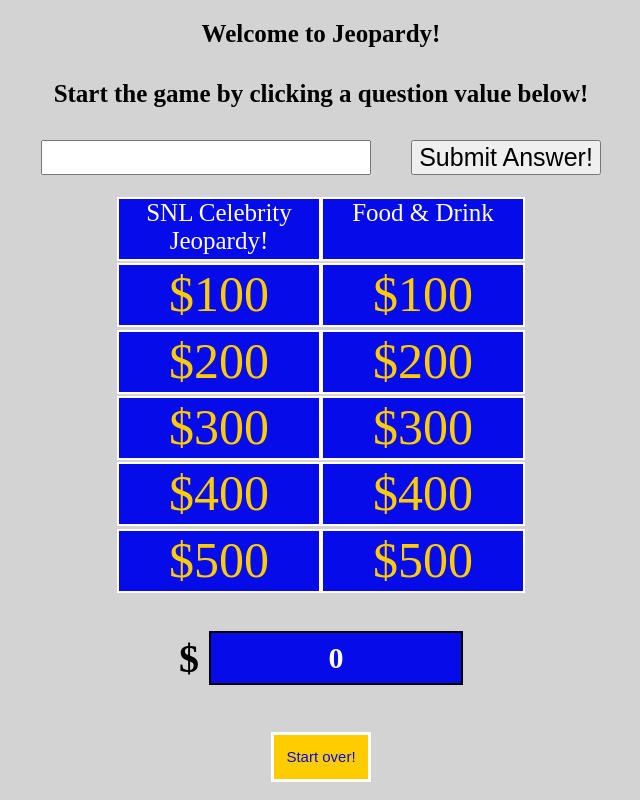
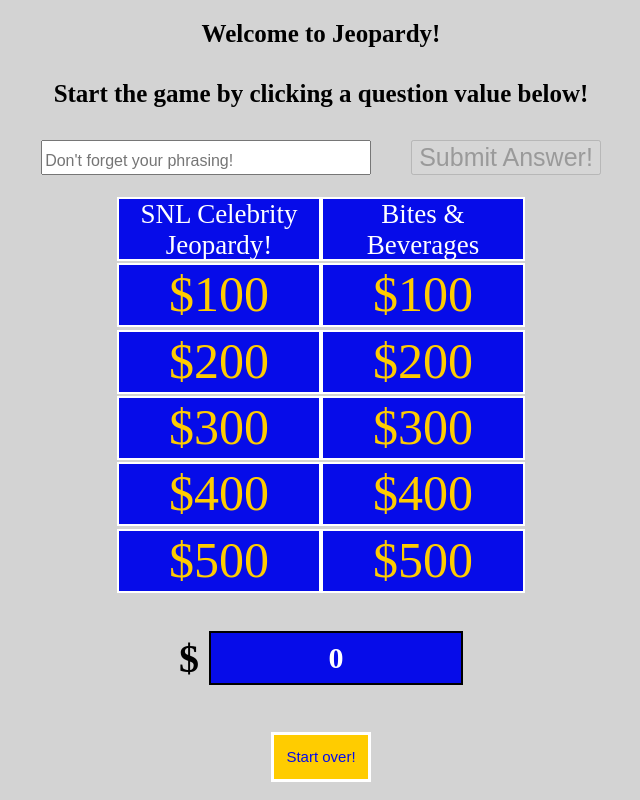
Before and after one commit to KincentVompany22/jeopardy, a plain HTML site: page index.html in a window 1280 px wide. Both pictures are taken after a click on the button "Start over!". Shown: the part 80-880 px from the top of the page, without its empty margins (319-959 px from the left). Drawn offline with Linux system fonts and the light colour scheme.

Commit message:
MVP ready commit

```diff
--- a/app.js
+++ b/app.js
@@ -19,9 +19,6 @@ User Story / Pseudo Code:
     - Make just answered question unclickable.
     - Until next question is clicked, the previous question, answer, and inputted answer remain on screen
         - Done so through the clear() function
-
-
-
 - Once all questions are answered (questionDirectory.clicked = true for all questions) then analyze current score
     - Use the every() method to indentify that every questionDirectory.clicked = true
     - If current score is positive - user wins!
@@ -29,24 +26,29 @@ User Story / Pseudo Code:
         - Might need to store textContent for board in an array (like TicTacToe)
 - User can play again by clicking Start Over Button (id reset)
     - Runs init function to reset board, return all textContent to board
+    - since questionEls is a nodelist, cannot extract textContent
+        - Have to run a forEach to look for textContent for each element and return it to a new array
+        - Then loop through this array to add back the textContent to each questionEls
 */
 
 /*-------------------------------- Constants --------------------------------*/
 
 const questionDirectory = [
+    // questions and answers are added to this array
+        // must be added in same format with question & category ID's and values lined up or will break
     // have to add categoryID and categoryName key / property pairs to existing object or it messes up the ID match in handleQuestionClick
     // only need to add categoryID and categoryName key / property pairs once because of the .find() method used to identify them
     {categoryID: "category1", categoryName: "SNL Celebrity Jeopardy!",
      questionID: "column1-question1", clicked: false, value: "$100", question: "This barnyard animal says 'Moo'", answer: "What is a cow?"},
-    {questionID: "column1-question2", clicked: false, value: "$200", category: "SNL Celebrity Jeopardy!", question: "It comes out of your faucet, and you shower in it too.", answer: "What is water?"},
-    {questionID: "column1-question3", clicked: false, value: "$300", category: "SNL Celebrity Jeopardy!", question: "This color is the only one that ends in 'urple.'", answer: "What is purple?"},
-    {questionID: "column1-question4", clicked: false, value: "$400", category: "SNL Celebrity Jeopardy!", question: "This number comes after two", answer: "What is three?"},
-    {questionID: "column1-question5", clicked: false, value: "$500", category: "SNL Celebrity Jeopardy!", question: "She is married to your father", answer: "Who is your mother?"},
+    {questionID: "column1-question2", clicked: false, value: "$200", question: "It comes out of your faucet, and you shower in it too.", answer: "What is water?"},
+    {questionID: "column1-question3", clicked: false, value: "$300", question: "This color is the only one that ends in 'urple.'", answer: "What is purple?"},
+    {questionID: "column1-question4", clicked: false, value: "$400", question: "This number comes after two", answer: "What is three?"},
+    {questionID: "column1-question5", clicked: false, value: "$500", question: "She is married to your father", answer: "Who is your mother?"},
 
-    {categoryID: "category2", categoryName: "Food & Drink",
+    {categoryID: "category2", categoryName: "Bites & Beverages",
      questionID: "column2-question1", clicked: false, value: "$100", question: "This fruit keeps the doctor away if eaten once a day", answer: "What is an apple?"},
     {questionID: "column2-question2", clicked: false, value: "$200", question: "It's the Italian word for “ice cream.”", answer: "What is gelato?"},
-    {questionID: "column2-question3", clicked: false, value: "$300", question: "This legume is used to make hummus.", answer: "What are chickpeas?"},
+    {questionID: "column2-question3", clicked: false, value: "$300", question: "These legumes are used to make hummus.", answer: "What is are chickpeas?"},
     {questionID: "column2-question4", clicked: false, value: "$400", question: "This cocktail of vodka, tomato juice, and spices is often enjoyed at brunch.", answer: "What is a Bloody Mary?"},
     {questionID: "column2-question5", clicked: false, value: "$500", question: "This spice, sometimes called “red gold,” is the most expensive in the world by weight and comes from the stigma of a flower.", answer: "What is saffron?"},
 
@@ -65,7 +67,7 @@ let currentQuestion
 
 /*------------------------ Cached Element References ------------------------*/
 
-// Categories
+// Categories--------------------------------------------
 const categoryOne = document.getElementById("category1")
     // console.dir(categoryOne) returns element object
     const categoryOneTitle = questionDirectory.find((question) => { // finds the first instance of "category1"
@@ -79,51 +81,49 @@ const categoryTwo = document.getElementById("category2")
     })
     categoryTwo.textContent = categoryTwoTitle.categoryName
 
-// Questions
+// Questions--------------------------------------------
 const questionEls = document.querySelectorAll(".question")
-    console.dir(questionEls)
+    //console.dir(questionEls)
+
+// the questionEls directly does not have textContent, the elements within it do so you cannot just write questionEls.textContent like I did for the originalQuestion & Answer Display
+const originalValuesDisplay = [] // need empty array to hold the textContents for all the questionEls
+
+questionEls.forEach((element) => { // add to this array with a forEach loop
+    originalValuesDisplay.push(element.textContent) // forEach can look at each elements textContent and then push it to my new array
+})
+//console.log(originalValuesDisplay) // confirming array populates with correct values
 
 const questionDisplay = document.getElementById("question-display")
-    console.dir(questionDisplay)
+    //console.dir(questionDisplay)
 
 const originalQuestionDisplay = questionDisplay.textContent
+    //console.dir(originalQuestionDisplay)
 
-// Answers
+// Answers--------------------------------------------
 const answerInput = document.getElementById("answer-input")
-   console.dir(answerInput)
+    //console.dir(answerInput)
+
+const originalInputPlaceholder = answerInput.placeholder
+    //console.dir(originalInputPlaceholder)
 
 const submitAnswer = document.getElementById("submit-answer-button")
-    console.dir(submitAnswer)
+    //console.dir(submitAnswer)
 
 const answerDisplay = document.getElementById("answer-display")
-    console.dir(answerDisplay)
+    //console.dir(answerDisplay)
 
 const originalAnswerDisplay = answerDisplay.textContent
+    //console.dir(originalAnswerDisplay)
 
-// Score & Reset
+// Score & Reset--------------------------------------------
 const scoreDisplay = document.getElementById("score-display")
-    console.dir(scoreDisplay)
+    //console.dir(scoreDisplay)
 
 const resetButton = document.getElementById("reset")
-    console.dir(resetButton)
+    //console.dir(resetButton)
 
 
 /*-------------------------------- Functions --------------------------------*/
-
-const init = () => {
-    score = 0
-    currentQuestion = null
-    questionDirectory.forEach((question) => { // need to change all of the clicked properties back to false when restarting game
-        question.clicked = false
-    })
-    // console.log("Init works") // confirming that the function works before adding all of the display changes
-    questionDisplay.textContent = originalQuestionDisplay
-    answerDisplay.textContent = originalAnswerDisplay
-    scoreDisplay.textContent = 0
-    // NEED TO RESET BOARD // CREATE CACHED ELEMENTS FOR BOARD ALSO
-}
-// init()
-
 
 const clear = () => {
     answerDisplay.textContent = "" // starts out empty and everytime a quesiton is clicked it becomes empty
@@ -138,7 +138,7 @@ const handleQuestionClick = (event) => { // has to grab the id of the element an
     let boardID = event.target.id
     let IDmatch = questionDirectory.find((question) => {
         return question.questionID === boardID // returns the object where the target ID matches the question ID
-        // quite proud of realizing that the easiest way to return the correct questin was to match the ID's for the elements and the question array
+        // quite proud of realizing that the easiest way to return the correct question was to match the ID's for the elements and the question array
     })
    //console.dir(IDmatch) // checking the correct object was returned
    if (IDmatch) {
@@ -190,9 +190,9 @@ const updateGame = () => {
         questionEls[index].textContent = "-" // this should still work even with more question columns
         questionEls[index].removeEventListener("click",handleQuestionClick) // removes the handleQuestionClick event listener once the questionDirectory.clicked = true
         } else {
-        return
-    }
-})
+            return
+        }
+    })
 }
 
 const gameResult = () => {
@@ -211,6 +211,29 @@ const gameResult = () => {
     } else {
         return
     }
+}
+
+const init = () => {
+    score = 0
+    currentQuestion = null
+    submitAnswer.disabled = true // cant click submit answer button without clicking a question first
+    questionDirectory.forEach((question) => { // change all of the clicked properties in my questionDirectory back to false when restarting game
+        question.clicked = false
+    })
+    // console.log("Init works") // confirming that the function works before adding all of the display changes
+    questionDisplay.textContent = originalQuestionDisplay
+    answerDisplay.textContent = originalAnswerDisplay
+    answerInput.placeholder = originalInputPlaceholder
+    answerInput.value = ""
+    questionEls.textContent = originalValuesDisplay
+    scoreDisplay.textContent = 0
+    questionEls.forEach((element,index) => { // again forEach can access the textContent wihin the questionEls node
+        element.textContent = originalValuesDisplay[index] // but you need to cycle through each index of the originalValuesDisplay array to add the elements as the updated textContent one index at a time
+   })
+    questionEls.forEach((question) => {
+        question.addEventListener("click",handleQuestionClick) // since we removed the event handler in the updateGame function, we have to add it back
+        // when running init() or we wont be able to click any questions after restarting
+})
 }
 
 
--- a/index.html
+++ b/index.html
@@ -14,8 +14,8 @@
         <p id="answer-display">Start the game by clicking a question value below!</p>
 
         <div class="user-answer">
-        <input id="answer-input"> <!--add some like preview text in the input "dont forget the ?"-->
-        <button id="submit-answer-button">Submit Answer!</button>
+        <input type="text" placeholder="Don't forget your phrasing!" id="answer-input"> <!--add some like preview text in the input "dont forget the ?"-->
+        <button id="submit-answer-button" disabled>Submit Answer!</button>
         </div>
 
     </header>
--- a/style.css
+++ b/style.css
@@ -24,6 +24,11 @@ header p {
     display: flex;
     justify-content: center;
 }
+
+input::placeholder {
+    font-size: 16px;
+}
+
 
 input, #submit-answer-button {
     margin: 20px;
@@ -62,7 +67,7 @@ input, #submit-answer-button {
 
 .category {
     color: white;
-    font-size: 25px;
+    font-size: 27px;
     text-align: center;
 }
 
```
